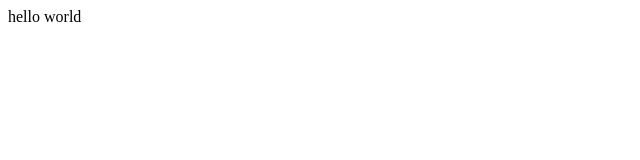
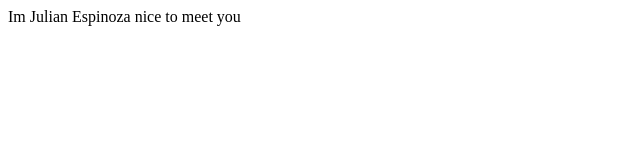
Before and after one commit to julianespi/julianespi.github.io, a plain HTML site: page index.html in a window 1280 px wide. Shown: the whole page, without its empty margins (0-640 px from the left). Drawn offline with Linux system fonts and the light colour scheme.

Commit message:
Update index.html

```diff
--- a/index.html
+++ b/index.html
@@ -1,5 +1,8 @@
 <html>
-<body>
-hello world
-<body>
+<head>
+    Im Julian Espinoza
+    <body>
+        nice to meet you
+    </body>
+</head>
 <html>
```
